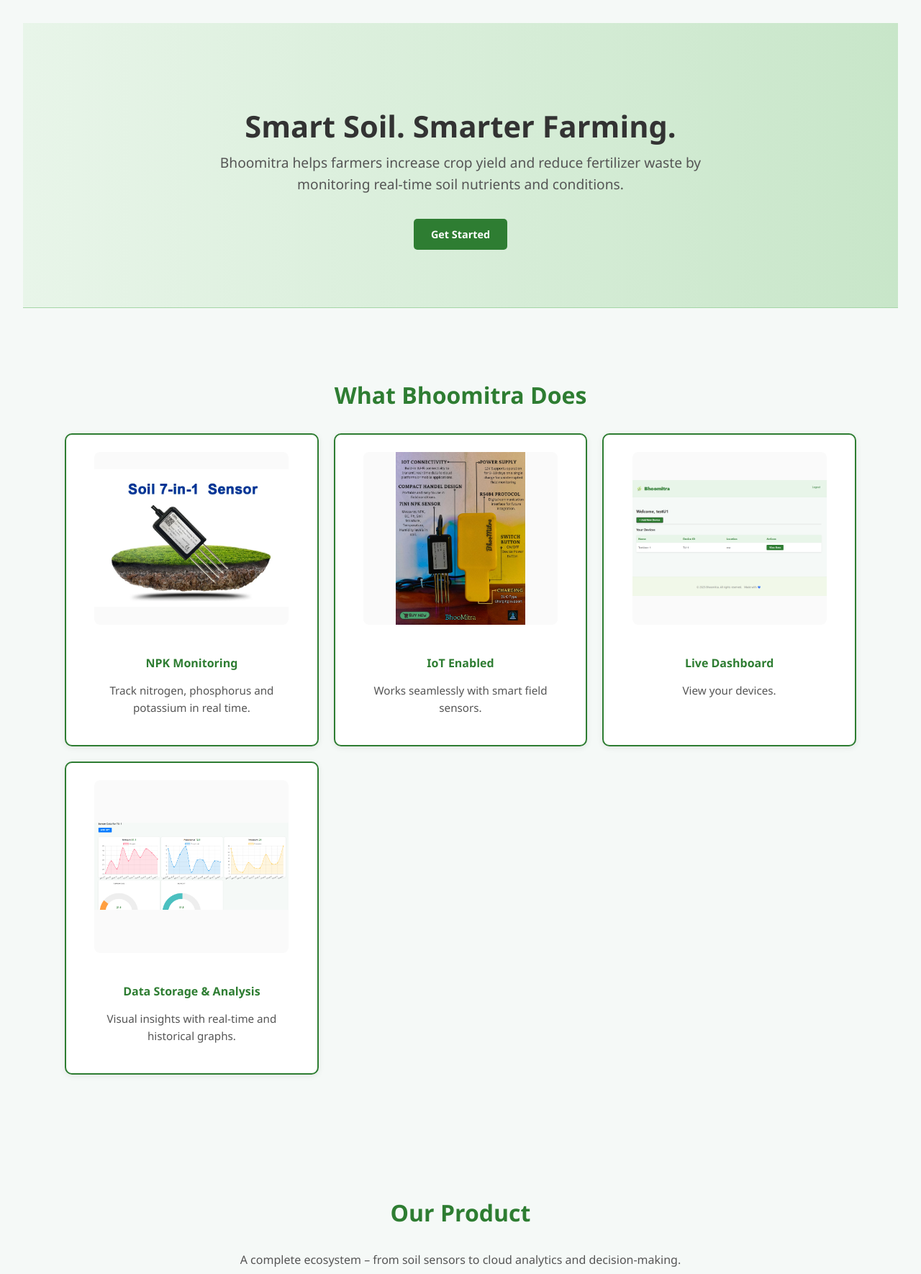
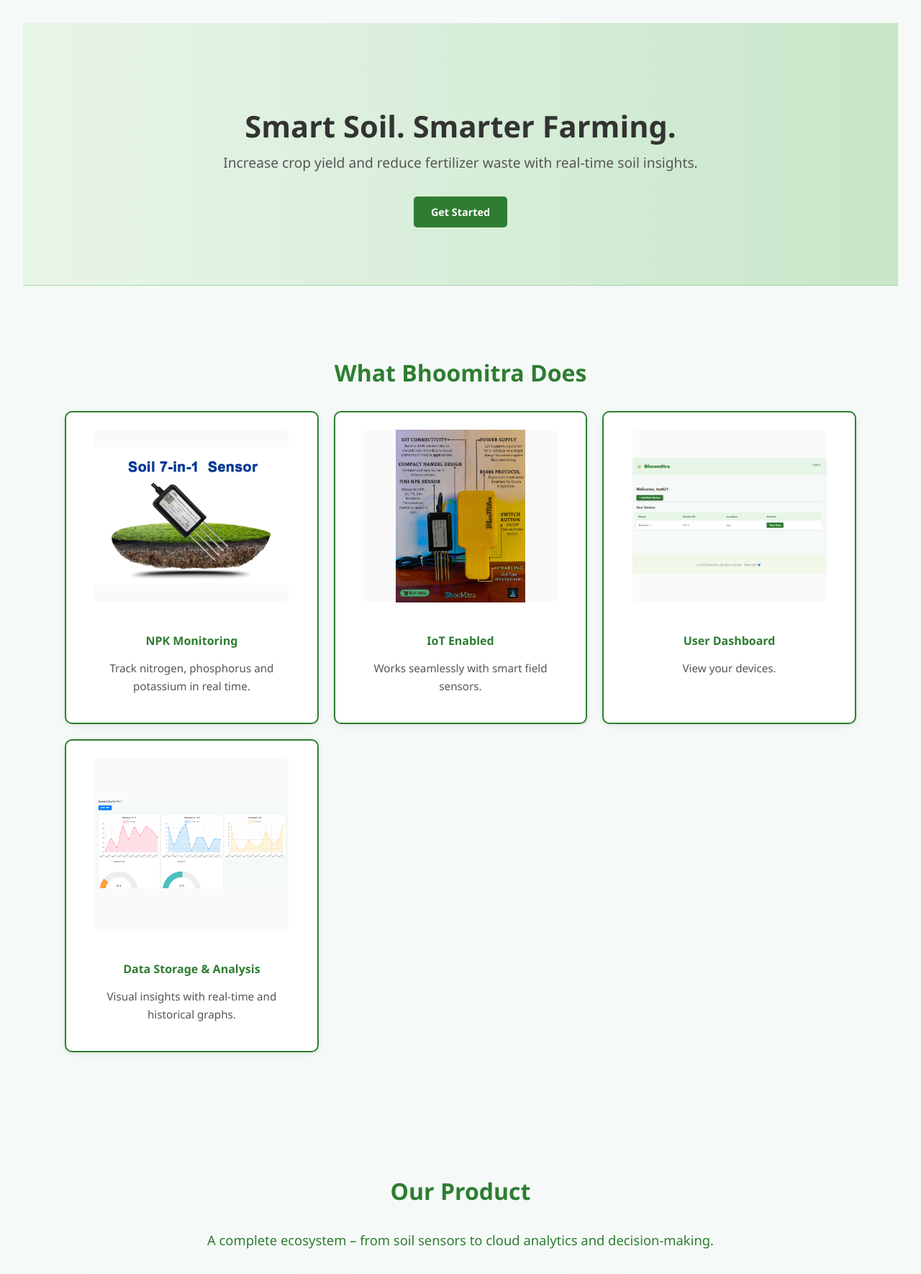
Before and after one commit to Shivansh21git/PBonrail, a Django app: page / in a window 1280 px wide. Shown: the part 104-1874 px from the top of the page at 72% size. Run offline with Django 5.2, Linux system fonts and the light colour scheme.

Commit message:
landing Improvements-3 'better text and css with bento product gallery added'

```diff
--- a/core/static/core/style.css
+++ b/core/static/core/style.css
@@ -394,7 +394,9 @@ Primary button */
   background: #fff;
   color: #2e7d32;
 }
-
+.landing-cta a:hover {
+  color: #fff
+}
 
 /* =================================================================================Add ons ======================================================================================================*/
 
@@ -442,9 +444,19 @@ Primary button */
 }
 
 p {
+  font-size: 1rem;
   line-height: 1.6;
+  color: #555;
 }
 
+.section-tagline {
+  font-size: 1.15rem;
+  color: #2e7d32;
+  font-weight: 500;
+  max-width: 750px;
+  margin: 0.5rem auto 2rem;
+  text-align: center;
+}
 
 
 /* ===== MOBILE ALIGNMENT FIX ===== */
@@ -595,6 +607,11 @@ p {
   object-fit: cover;
 }
 
+.bento-img {
+  cursor: zoom-in;
+  user-select: none;
+}
+
 .bento-item span {
   position: absolute;
   bottom: 10px;
@@ -624,3 +641,23 @@ p {
     grid-row: span 1;
   }
 }
+
+/* ================= LIGHTBOX ================= */
+
+#lightbox {
+  position: fixed;
+  inset: 0;
+  background: rgba(0, 0, 0, 0.85);
+  display: none;
+  align-items: center;
+  justify-content: center;
+  z-index: 9999;
+  cursor: zoom-out;
+}
+
+#lightbox img {
+  max-width: 90%;
+  max-height: 90%;
+  border-radius: 12px;
+  box-shadow: 0 20px 50px rgba(0,0,0,0.5);
+}
--- a/core/templates/core/base.html
+++ b/core/templates/core/base.html
@@ -31,5 +31,22 @@ if ("serviceWorker" in navigator) {
 }
 </script>
 
+<div id="lightbox" onclick="closeLightbox()">
+  <img id="lightbox-img" src="" alt="Preview">
+</div>
+
+<script>
+  function openLightbox(src) {
+    const lightbox = document.getElementById("lightbox");
+    const img = document.getElementById("lightbox-img");
+    img.src = src;
+    lightbox.style.display = "flex";
+  }
+
+  function closeLightbox() {
+    document.getElementById("lightbox").style.display = "none";
+  }
+</script>
+
 </body>
 </html>
--- a/core/templates/core/landing.html
+++ b/core/templates/core/landing.html
@@ -9,9 +9,8 @@
 <section class="landing-hero">
   <div class="container">
     <h1>Smart Soil. Smarter Farming.</h1>
-    <p>
-    Bhoomitra helps farmers increase crop yield and reduce fertilizer waste
-    by monitoring real-time soil nutrients and conditions.
+    <p class="section-tagline">
+      Increase crop yield and reduce fertilizer waste with real-time soil insights.
     </p>
 
     {% if user.is_authenticated %}
@@ -43,7 +42,7 @@
 
   <div class="feature-box">
     <img src="{% static 'core/images/Dashboard.png' %}" alt="Dashboard">
-    <h4>Live Dashboard</h4>
+    <h4>User Dashboard</h4>
     <p>View your devices.</p>
   </div>
 
@@ -63,9 +62,9 @@
 <section class="landing-section">
   <div class="container">
     <h2 class="section-title">Our Product</h2>
-    <p style="text-align:center; color:#555; max-width:700px; margin:0 auto 2rem;">
+<p class="section-tagline">
   A complete ecosystem – from soil sensors to cloud analytics and decision-making.
-    </p>
+</p>
     <div class="product-grid">
       <div class="product-card">
         <img src="{% static 'core/images/product1.jpeg' %}" alt="Soil Sensor">
@@ -121,7 +138,7 @@
 <section class="landing-section testimonials">
   <div class="container">
     <h2 class="section-title">What Our Customers Say</h2>
-    <p style="text-align:center; color:#666; margin-bottom:2rem;">
+    <p class="section-tagline">
   Trusted by farmers across multiple regions in the World
     </p>
     <div class="testimonial-grid">
@@ -175,9 +192,19 @@
 <!-- CTA -->
 <section class="landing-cta">
   <h2>Start Monitoring Your Soil Today</h2>
-  <a href="{% url 'login' %}" class="btn-primary">Start Now</a>
-  <p style="margin-bottom:1rem;">No complex setup. Real-time insights.</p>
+  <a
+  href="https://wa.me/919876543210?text=Hi%20I%20am%20interested%20in%20ordering%20the%20Bhoomitra%20soil%20monitoring%20kit.%20Please%20share%20details."
+  class="btn-primary"
+  target="_blank"
+  rel="noopener"
+>
+  Order Now
+</a>
+
+  <p style="margin-bottom:1rem; color:#fff;">No complex setup. Real-time insights.</p>
 
 </section>
 
+<!-- Lightbox -->
+
 {% endblock %}
```
Also changed, not shown: other parts of core/templates/core/landing.html (+22 -4 lines).
